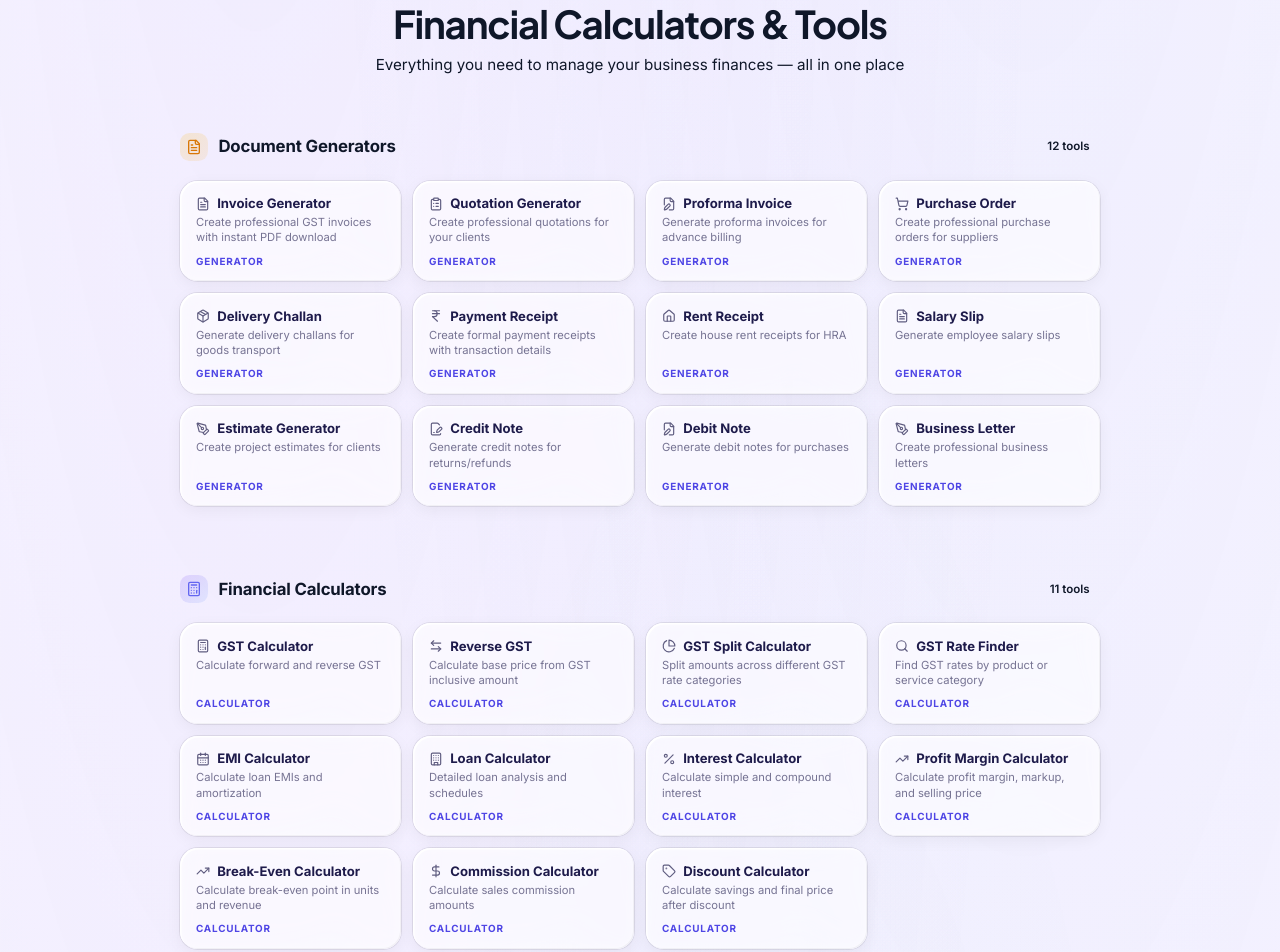
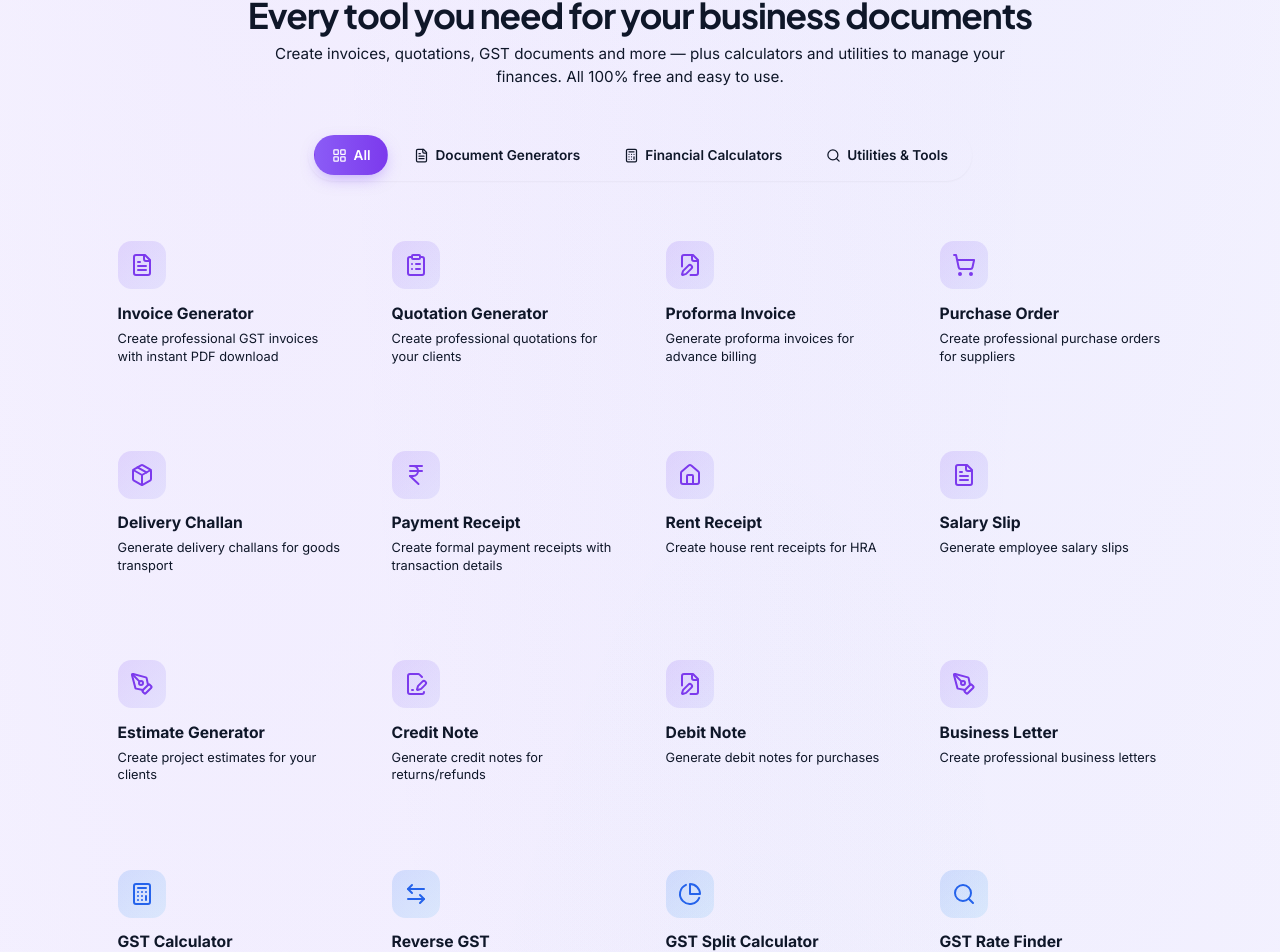
Before and after one commit to ofclsumit/free-invoice-tools, a Next.js app: page / in a window 1280 px wide. Shown: the part 1204-2156 px from the top of the page. Built offline with nearby package versions, Linux system fonts and the light colour scheme.

Commit message:
Redesign tools section with iLovePDF-style filter tabs and uniform cards

```diff
--- a/src/components/landing/tools-section.tsx
+++ b/src/components/landing/tools-section.tsx
@@ -1,58 +1,76 @@
 "use client"
 import Link from "next/link"
-import { Calculator, FileText, Search, Receipt, Package, ShoppingCart, TrendingUp, Hash, ClipboardList, ArrowRight, Landmark, Percent, Banknote, PieChart, Tag, DollarSign, StickyNote, FileEdit, PenTool, CreditCard, FileSignature, IndianRupee, Home, ArrowLeftRight, Building, CalendarDays } from "lucide-react"
+import { useState } from "react"
+import { Calculator, FileText, Search, Receipt, Package, ShoppingCart, TrendingUp, Hash, ClipboardList, ArrowRight, Landmark, Percent, Banknote, PieChart, Tag, DollarSign, StickyNote, FileEdit, PenTool, CreditCard, FileSignature, IndianRupee, Home, ArrowLeftRight, Building, CalendarDays, LayoutGrid } from "lucide-react"
 
 const toolCategories = [
   {
     label: "Document Generators",
     tools: [
-      { href: "/invoice-generator", icon: FileText, title: "Invoice Generator", desc: "Create professional GST invoices with instant PDF download", color: "from-violet-500 to-violet-600", bg: "bg-violet-50 dark:bg-violet-950/30" },
-      { href: "/quotation-generator", icon: ClipboardList, title: "Quotation Generator", desc: "Create professional quotations for your clients", color: "from-indigo-500 to-indigo-600", bg: "bg-indigo-50 dark:bg-indigo-950/30" },
-      { href: "/proforma-invoice", icon: FileEdit, title: "Proforma Invoice", desc: "Generate proforma invoices for advance billing", color: "from-blue-500 to-blue-600", bg: "bg-blue-50 dark:bg-blue-950/30" },
-      { href: "/purchase-order", icon: ShoppingCart, title: "Purchase Order", desc: "Create professional purchase orders for suppliers", color: "from-teal-500 to-teal-600", bg: "bg-teal-50 dark:bg-teal-950/30" },
-      { href: "/delivery-challan", icon: Package, title: "Delivery Challan", desc: "Generate delivery challans for goods transport", color: "from-blue-500 to-blue-600", bg: "bg-blue-50 dark:bg-blue-950/30" },
-      { href: "/payment-receipt", icon: IndianRupee, title: "Payment Receipt", desc: "Create formal payment receipts with transaction details", color: "from-cyan-500 to-blue-600", bg: "bg-cyan-50 dark:bg-cyan-950/30" },
-      { href: "/rent-receipt", icon: Home, title: "Rent Receipt", desc: "Create house rent receipts for HRA", color: "from-blue-500 to-teal-600", bg: "bg-blue-50 dark:bg-blue-950/30" },
-      { href: "/salary-slip", icon: FileText, title: "Salary Slip", desc: "Generate employee salary slips", color: "from-blue-500 to-blue-600", bg: "bg-blue-50 dark:bg-blue-950/30" },
-      { href: "/estimate-generator", icon: PenTool, title: "Estimate Generator", desc: "Create project estimates for clients", color: "from-blue-500 to-blue-600", bg: "bg-blue-50 dark:bg-blue-950/30" },
-      { href: "/credit-note", icon: FileSignature, title: "Credit Note", desc: "Generate credit notes for returns/refunds", color: "from-blue-500 to-blue-600", bg: "bg-blue-50 dark:bg-blue-950/30" },
-      { href: "/debit-note", icon: FileEdit, title: "Debit Note", desc: "Generate debit notes for purchases", color: "from-blue-500 to-blue-600", bg: "bg-blue-50 dark:bg-blue-950/30" },
-      { href: "/business-letter", icon: PenTool, title: "Business Letter", desc: "Create professional business letters", color: "from-blue-500 to-blue-600", bg: "bg-blue-50 dark:bg-blue-950/30" },
+      { href: "/invoice-generator", icon: FileText, title: "Invoice Generator", desc: "Create professional GST invoices with instant PDF download" },
+      { href: "/quotation-generator", icon: ClipboardList, title: "Quotation Generator", desc: "Create professional quotations for your clients" },
+      { href: "/proforma-invoice", icon: FileEdit, title: "Proforma Invoice", desc: "Generate proforma invoices for advance billing" },
+      { href: "/purchase-order", icon: ShoppingCart, title: "Purchase Order", desc: "Create professional purchase orders for suppliers" },
+      { href: "/delivery-challan", icon: Package, title: "Delivery Challan", desc: "Generate delivery challans for goods transport" },
+      { href: "/payment-receipt", icon: IndianRupee, title: "Payment Receipt", desc: "Create formal payment receipts with transaction details" },
+      { href: "/rent-receipt", icon: Home, title: "Rent Receipt", desc: "Create house rent receipts for HRA" },
+      { href: "/salary-slip", icon: FileText, title: "Salary Slip", desc: "Generate employee salary slips" },
+      { href: "/estimate-generator", icon: PenTool, title: "Estimate Generator", desc: "Create project estimates for your clients" },
+      { href: "/credit-note", icon: FileSignature, title: "Credit Note", desc: "Generate credit notes for returns/refunds" },
+      { href: "/debit-note", icon: FileEdit, title: "Debit Note", desc: "Generate debit notes for purchases" },
+      { href: "/business-letter", icon: PenTool, title: "Business Letter", desc: "Create professional business letters" },
     ],
   },
   {
     label: "Financial Calculators",
     tools: [
-      { href: "/gst-calculator", icon: Calculator, title: "GST Calculator", desc: "Calculate forward and reverse GST", color: "from-blue-500 to-indigo-600", bg: "bg-blue-50 dark:bg-blue-950/30" },
-      { href: "/reverse-gst-calculator", icon: ArrowLeftRight, title: "Reverse GST", desc: "Calculate base price from GST inclusive amount", color: "from-cyan-500 to-blue-600", bg: "bg-cyan-50 dark:bg-cyan-950/30" },
-      { href: "/gst-split-calculator", icon: PieChart, title: "GST Split Calculator", desc: "Split amounts across different GST rate categories", color: "from-blue-500 to-blue-600", bg: "bg-blue-50 dark:bg-blue-950/30" },
-      { href: "/gst-rate-finder", icon: Search, title: "GST Rate Finder", desc: "Find GST rates by product or service category", color: "from-blue-500 to-blue-600", bg: "bg-blue-50 dark:bg-blue-950/30" },
-      { href: "/emi-calculator", icon: CalendarDays, title: "EMI Calculator", desc: "Calculate loan EMIs and amortization", color: "from-indigo-500 to-blue-600", bg: "bg-indigo-50 dark:bg-indigo-950/30" },
-      { href: "/loan-calculator", icon: Building, title: "Loan Calculator", desc: "Detailed loan analysis and schedules", color: "from-teal-500 to-cyan-600", bg: "bg-teal-50 dark:bg-teal-950/30" },
-      { href: "/interest-calculator", icon: Percent, title: "Interest Calculator", desc: "Calculate simple and compound interest", color: "from-blue-500 to-cyan-600", bg: "bg-blue-50 dark:bg-blue-950/30" },
-      { href: "/profit-margin", icon: TrendingUp, title: "Profit Margin Calculator", desc: "Calculate profit margin, markup, and selling price", color: "from-amber-500 to-amber-600", bg: "bg-amber-50 dark:bg-amber-950/30" },
-      { href: "/break-even-calculator", icon: TrendingUp, title: "Break-Even Calculator", desc: "Calculate break-even point in units and revenue", color: "from-rose-500 to-red-600", bg: "bg-rose-50 dark:bg-rose-950/30" },
-      { href: "/commission-calculator", icon: DollarSign, title: "Commission Calculator", desc: "Calculate sales commission amounts", color: "from-cyan-500 to-blue-600", bg: "bg-cyan-50 dark:bg-cyan-950/30" },
-      { href: "/discount-calculator", icon: Tag, title: "Discount Calculator", desc: "Calculate savings and final price after discount", color: "from-blue-500 to-blue-600", bg: "bg-blue-50 dark:bg-blue-950/30" },
+      { href: "/gst-calculator", icon: Calculator, title: "GST Calculator", desc: "Calculate forward and reverse GST" },
+      { href: "/reverse-gst-calculator", icon: ArrowLeftRight, title: "Reverse GST", desc: "Calculate base price from GST inclusive amount" },
+      { href: "/gst-split-calculator", icon: PieChart, title: "GST Split Calculator", desc: "Split amounts across different GST rate categories" },
+      { href: "/gst-rate-finder", icon: Search, title: "GST Rate Finder", desc: "Find GST rates by product or service category" },
+      { href: "/emi-calculator", icon: CalendarDays, title: "EMI Calculator", desc: "Calculate loan EMIs and amortization" },
+      { href: "/loan-calculator", icon: Building, title: "Loan Calculator", desc: "Detailed loan analysis and schedules" },
+      { href: "/interest-calculator", icon: Percent, title: "Interest Calculator", desc: "Calculate simple and compound interest" },
+      { href: "/profit-margin", icon: TrendingUp, title: "Profit Margin Calculator", desc: "Calculate profit margin, markup, and selling price" },
+      { href: "/break-even-calculator", icon: TrendingUp, title: "Break-Even Calculator", desc: "Calculate break-even point in units and revenue" },
+      { href: "/commission-calculator", icon: DollarSign, title: "Commission Calculator", desc: "Calculate sales commission amounts" },
+      { href: "/discount-calculator", icon: Tag, title: "Discount Calculator", desc: "Calculate savings and final price after discount" },
     ],
   },
   {
     label: "Utilities & Tools",
     tools: [
-      { href: "/hsn-finder", icon: Hash, title: "HSN Code Finder", desc: "Search HSN/SAC codes for products and services", color: "from-orange-500 to-orange-600", bg: "bg-orange-50 dark:bg-orange-950/30" },
-      { href: "/gstin-validator", icon: Search, title: "GSTIN Validator", desc: "Validate any GSTIN and identify state", color: "from-emerald-500 to-emerald-600", bg: "bg-emerald-50 dark:bg-emerald-950/30" },
+      { href: "/hsn-finder", icon: Hash, title: "HSN Code Finder", desc: "Search HSN/SAC codes for products and services" },
+      { href: "/gstin-validator", icon: Search, title: "GSTIN Validator", desc: "Validate any GSTIN and identify state" },
     ],
   },
 ]
 
+const categoryIcons: Record<string, any> = {
+  "Document Generators": FileText,
+  "Financial Calculators": Calculator,
+  "Utilities & Tools": Search,
+}
+
+function iconTileClass(category: string) {
+  if (category === "Document Generators") return "doc-tile"
+  if (category === "Financial Calculators") return "calc-tile"
+  return "util-tile"
+}
+
 export function ToolsSection() {
+  const [active, setActive] = useState<string>("All")
+  const tabs = ["All", ...toolCategories.map((c) => c.label)]
+  const allTools = toolCategories.flatMap((c) => c.tools.map((t) => ({ ...t, category: c.label })))
+  const visible = active === "All" ? allTools : allTools.filter((t) => t.category === active)
+
   return (
     <section id="tools" className="tools-section-root">
       <style dangerouslySetInnerHTML={{ __html: `
         .tools-section-root {
           width: 100%;
           font-family: 'Inter', sans-serif;
-          padding: 5rem 1.25rem 5rem;
+          padding: 4.5rem 1.25rem 5rem;
           display: flex;
           flex-direction: column;
           align-items: center;
@@ -62,13 +80,13 @@ export function ToolsSection() {
         }
 
         .tools-section-container {
-          max-width: 920px;
+          max-width: 1080px;
           width: 100%;
         }
 
         .tools-section-header {
           text-align: center;
-          margin-bottom: 3.5rem;
+          margin-bottom: 2.5rem;
         }
 
         .tools-section-eyebrow {
@@ -85,187 +103,230 @@ export function ToolsSection() {
         }
 
         .tools-section-title {
-          font-size: 2.4rem;
+          font-size: 2.2rem;
           font-weight: 700;
           color: var(--foreground);
           letter-spacing: -.03em;
-          line-height: 1.1;
+          line-height: 1.12;
         }
 
         .tools-section-sub {
           font-size: .95rem;
           color: var(--muted-foreground);
           margin-top: .55rem;
+          max-width: 46rem;
+          margin-left: auto;
+          margin-right: auto;
         }
 
-        .section {
-          margin-bottom: 2.5rem;
-          width: 100%;
+        /* Filter tab bar - iLovePDF style */
+        .tools-filter {
+          display: flex;
+          flex-wrap: wrap;
+          align-items: center;
+          justify-content: center;
+          gap: .5rem;
+          margin: 0 auto 2.5rem;
+          padding: .4rem;
+          max-width: max-content;
+          border-radius: 9999px;
+          border: 1px solid var(--border);
+          background: var(--card);
+          box-shadow: 0 1px 2px rgba(0,0,0,.04);
         }
 
-        .section-header {
-          display: flex;
-          align-items: center;
-          gap: .65rem;
-          margin-bottom: 1.25rem;
+        .dark .tools-filter {
+          background: rgba(255,255,255,.03);
+          border-color: rgba(255,255,255,.1);
         }
 
-        .section-icon {
-          width: 28px;
-          height: 28px;
-          border-radius: .6rem;
+        .tools-tab {
+          display: inline-flex;
+          align-items: center;
+          gap: .4rem;
+          padding: .55rem 1.05rem;
+          border-radius: 9999px;
+          font-size: .85rem;
+          font-weight: 600;
+          color: var(--muted-foreground);
+          cursor: pointer;
+          white-space: nowrap;
+          transition: all .2s ease;
+          border: 1px solid transparent;
+        }
+
+        .tools-tab:hover {
+          color: var(--foreground);
+          background: var(--secondary);
+        }
+
+        .tools-tab.active {
+          color: #fff;
+          background: linear-gradient(90deg,#8B5CF6,#7C3AED);
+          box-shadow: 0 6px 16px -4px rgba(139,92,246,.5);
+        }
+
+        .tools-tab svg {
+          width: 15px;
+          height: 15px;
+        }
+
+        /* Uniform grid */
+        .tools-grid {
+          display: grid;
+          grid-template-columns: repeat(auto-fill, minmax(220px, 1fr));
+          gap: 1rem;
+        }
+
+        @media (max-width: 520px) {
+          .tools-grid {
+            grid-template-columns: 1fr 1fr;
+            gap: .75rem;
+          }
+          .tools-section-title { font-size: 1.7rem; }
+        }
+
+        /* iLovePDF-style cards: clean white card + colored icon tile */
+        .tool-card-il {
+          position: relative;
+          display: flex;
+          flex-direction: column;
+          text-decoration: none;
+          background: var(--card);
+          border: 1px solid var(--border);
+          border-radius: 1rem;
+          padding: 1.25rem 1.1rem 1.1rem;
+          overflow: hidden;
+          transition: transform .25s cubic-bezier(.175,.885,.32,1.2), box-shadow .2s ease, border-color .2s ease;
+        }
+
+        .tool-card-il:hover {
+          transform: translateY(-4px);
+          box-shadow: 0 14px 30px -10px rgba(124,58,237,.28);
+          border-color: rgba(139,92,246,.45);
+        }
+
+        .tool-icon-tile {
+          width: 48px;
+          height: 48px;
+          border-radius: .85rem;
           display: flex;
           align-items: center;
           justify-content: center;
+          margin-bottom: .9rem;
           flex-shrink: 0;
         }
 
-        .section-icon svg {
-          width: 16px;
-          height: 16px;
+        .tool-icon-tile svg {
+          width: 24px;
+          height: 24px;
         }
 
-        .section-title {
-          font-size: 1.05rem;
-          font-weight: 700;
-          color: var(--foreground);
-          letter-spacing: -.01em;
+        .doc-tile {
+          background: linear-gradient(135deg, rgba(139,92,246,.18), rgba(99,102,241,.1));
+          color: #7c3aed;
+        }
+        .dark .doc-tile {
+          background: linear-gradient(135deg, rgba(139,92,246,.3), rgba(99,102,241,.2));
+          color: #c4b5fd;
         }
 
-        .section-count {
-          font-size: .72rem;
-          font-weight: 600;
-          color: var(--muted-foreground);
-          margin-left: auto;
-          background: var(--secondary);
-          border: 1px solid var(--border);
-          padding: .15rem .65rem;
-          border-radius: 2rem;
+        .calc-tile {
+          background: linear-gradient(135deg, rgba(59,130,246,.18), rgba(14,165,233,.1));
+          color: #2563eb;
+        }
+        .dark .calc-tile {
+          background: linear-gradient(135deg, rgba(59,130,246,.3), rgba(14,165,233,.2));
+          color: #93c5fd;
         }
 
-        .tools-grid {
-          display: grid;
-          grid-template-columns: repeat(auto-fill, minmax(200px, 1fr));
-          gap: .75rem;
+        .util-tile {
+          background: linear-gradient(135deg, rgba(16,185,129,.18), rgba(52,211,153,.1));
+          color: #059669;
+        }
+        .dark .util-tile {
+          background: linear-gradient(135deg, rgba(16,185,129,.28), rgba(52,211,153,.18));
+          color: #6ee7b7;
         }
 
-        @media (max-width: 480px) {
-          .tools-grid {
-            grid-template-columns: 1fr 1fr;
-          }
-          .tools-section-title {
-            font-size: 1.75rem;
-          }
+        .tool-title {
+          font-size: .98rem;
+          font-weight: 700;
+          line-height: 1.3;
+          color: var(--foreground);
+          display: flex;
+          align-items: center;
+          gap: .4rem;
         }
 
-        .section-divider {
-          width: 100%;
-          height: 1px;
-          background: linear-gradient(90deg, transparent, var(--border), transparent);
-          margin: 1.75rem 0;
+        .tool-desc {
+          font-size: .8rem;
+          color: var(--muted-foreground);
+          margin-top: .35rem;
+          line-height: 1.4;
         }
 
-        .icon-calc {
-          background: linear-gradient(135deg, rgba(139,92,246,.2), rgba(59,130,246,.1));
-          color: #6366f1;
+        .tool-arrow {
+          margin-top: auto;
+          padding-top: .85rem;
+          color: #8b5cf6;
+          opacity: 0;
+          transform: translateX(-6px);
+          transition: all .25s ease;
         }
 
-        .dark .icon-calc {
-          background: linear-gradient(135deg, rgba(139,92,246,.3), rgba(59,130,246,.2));
-          color: #a78bfa;
-        }
-
-        .icon-util {
-          background: linear-gradient(135deg, rgba(16,185,129,.2), rgba(52,211,153,.1));
-          color: #10b981;
-        }
-
-        .dark .icon-util {
-          background: linear-gradient(135deg, rgba(16,185,129,.25), rgba(52,211,153,.15));
-          color: #34d399;
-        }
-
-        .icon-doc {
-          background: linear-gradient(135deg, rgba(251,191,36,.2), rgba(245,158,11,.1));
-          color: #d97706;
-        }
-
-        .dark .icon-doc {
-          background: linear-gradient(135deg, rgba(251,191,36,.25), rgba(245,158,11,.15));
-          color: #fbbf24;
+        .tool-card-il:hover .tool-arrow {
+          opacity: 1;
+          transform: translateX(0);
         }
       ` }} />
 
-      <svg style={{ display: "none" }} aria-hidden="true">
-        <defs>
-          <filter id="lg-dist" x="0%" y="0%" width="100%" height="100%">
-            <feTurbulence type="fractalNoise" baseFrequency="0.008 0.008" numOctaves="2" seed="92" result="noise" />
-            <feGaussianBlur in="noise" stdDeviation="2" result="blurred" />
-            <feDisplacementMap in="SourceGraphic" in2="blurred" scale="70" xChannelSelector="R" yChannelSelector="G" />
-          </filter>
-        </defs>
-      </svg>
-
       <div className="tools-section-container">
         <div className="tools-section-header">
-          <p className="tools-section-eyebrow">Tool Hub</p>
-          <h2 className="tools-section-title">Financial Calculators &amp; Tools</h2>
-          <p className="tools-section-sub">Everything you need to manage your business finances — all in one place</p>
+          <p className="tools-section-eyebrow">All-in-One Tool Hub</p>
+          <h2 className="tools-section-title">Every tool you need for your business documents</h2>
+          <p className="tools-section-sub">
+            Create invoices, quotations, GST documents and more — plus calculators and utilities to manage your finances. All 100% free and easy to use.
+          </p>
         </div>
 
-        {toolCategories.map((category, idx) => {
-          let CategoryIcon = FileText
-          let iconClass = "icon-doc"
-          if (category.label === "Financial Calculators") {
-            CategoryIcon = Calculator
-            iconClass = "icon-calc"
-          } else if (category.label === "Utilities & Tools") {
-            CategoryIcon = Search
-            iconClass = "icon-util"
-          }
+        {/* Filter tab bar */}
+        <div className="tools-filter">
+          {tabs.map((tab) => {
+            const Icon = tab === "All" ? LayoutGrid : categoryIcons[tab]
+            return (
+              <button
+                key={tab}
+                type="button"
+                onClick={() => setActive(tab)}
+                className={`tools-tab ${active === tab ? "active" : ""}`}
+              >
+                {Icon && <Icon />}
+                {tab}
+              </button>
+            )
+          })}
+        </div>
 
+        {/* Grid */}
+        <div className="tools-grid">
+          {visible.map((tool) => {
+            const ToolIcon = tool.icon
             return (
-            <div key={category.label}>
-              {idx > 0 && <div className="section-divider" />}
-              <div className="section">
-                <div className="section-header">
-                  <span className={`section-icon ${iconClass}`}>
-                    <CategoryIcon />
+              <Link key={tool.href} href={tool.href} className="tool-card-il">
+                <span className={`tool-icon-tile ${iconTileClass(tool.category)}`}>
+                  <ToolIcon />
                 </span>
-                  <span className="section-title">{category.label}</span>
-                  <span className="section-count">{category.tools.length} tools</span>
-                </div>
-                <div className="tools-grid">
-                  {category.tools.map((tool) => {
-                    const ToolIcon = tool.icon
-                    let badge = "Generator"
-                    if (category.label === "Financial Calculators") {
-                      badge = "Calculator"
-                    } else if (category.label === "Utilities & Tools") {
-                      badge = "Utility"
-                    }
-                    return (
-                      <Link key={tool.href} href={tool.href} className="tool-card">
-                        <div className="glass-filter" />
-                        <div className="glass-overlay" />
-                        <div className="glass-specular" />
-                        <div className="glass-content">
-                          <span className="tc-name">
-                            <ToolIcon />
-                            {tool.title}
+                <span className="tool-title">{tool.title}</span>
+                <span className="tool-desc">{tool.desc}</span>
+                <span className="tool-arrow">
+                  <ArrowRight size={18} />
                 </span>
-                          <span className="tc-desc">{tool.desc}</span>
-                          <span className="tc-badge">{badge}</span>
-                        </div>
               </Link>
             )
           })}
         </div>
       </div>
-            </div>
-          )
-        })}
-      </div>
     </section>
   )
 }
```
Lines whose indentation alone changed are shown as unchanged.
